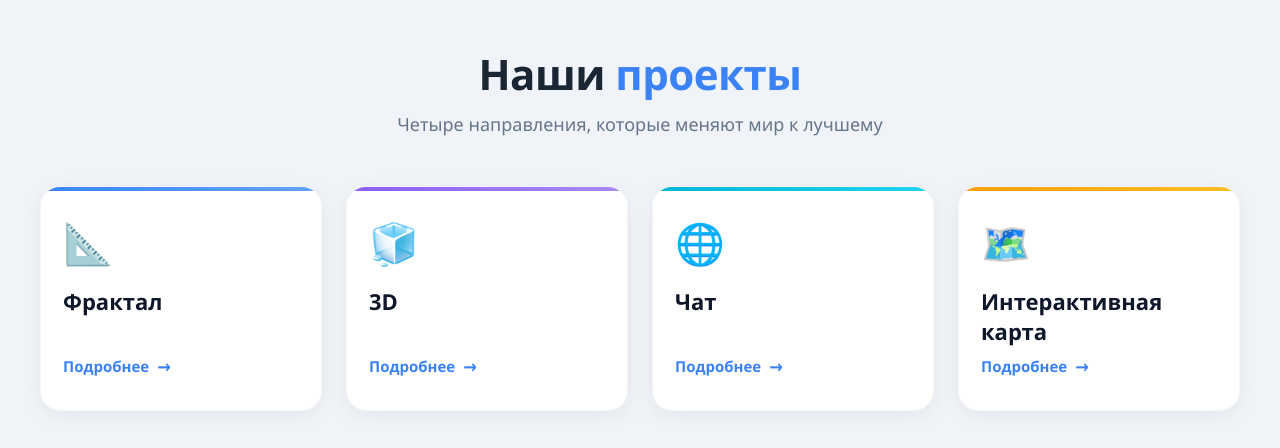
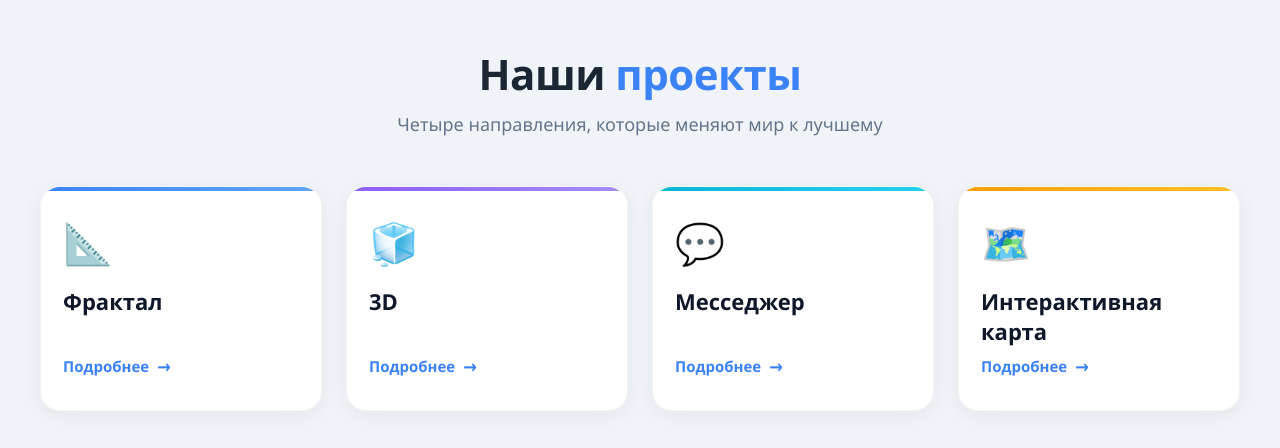
Before and after one commit to MarMaty835/MarMaty835.github.io, a plain HTML site: page index.html in a window 1280 px wide. Shown: the part 172-620 px from the top of the page. Drawn offline with Linux system fonts and the light colour scheme.

Commit message:
Update index.html

```diff
--- a/index.html
+++ b/index.html
@@ -269,8 +269,8 @@
 
             <!-- ПРОЕКТ 3 -->
             <div class="project-card">
-                <span class="project-icon">🌐</span>
-                <h2 class="project-title">Чат</h2>
+                <span class="project-icon">💬</span>
+                <h2 class="project-title">Месседжер</h2>
                 <a href="#" class="project-link">
                     Подробнее <span class="arrow">→</span>
                 </a>
```
